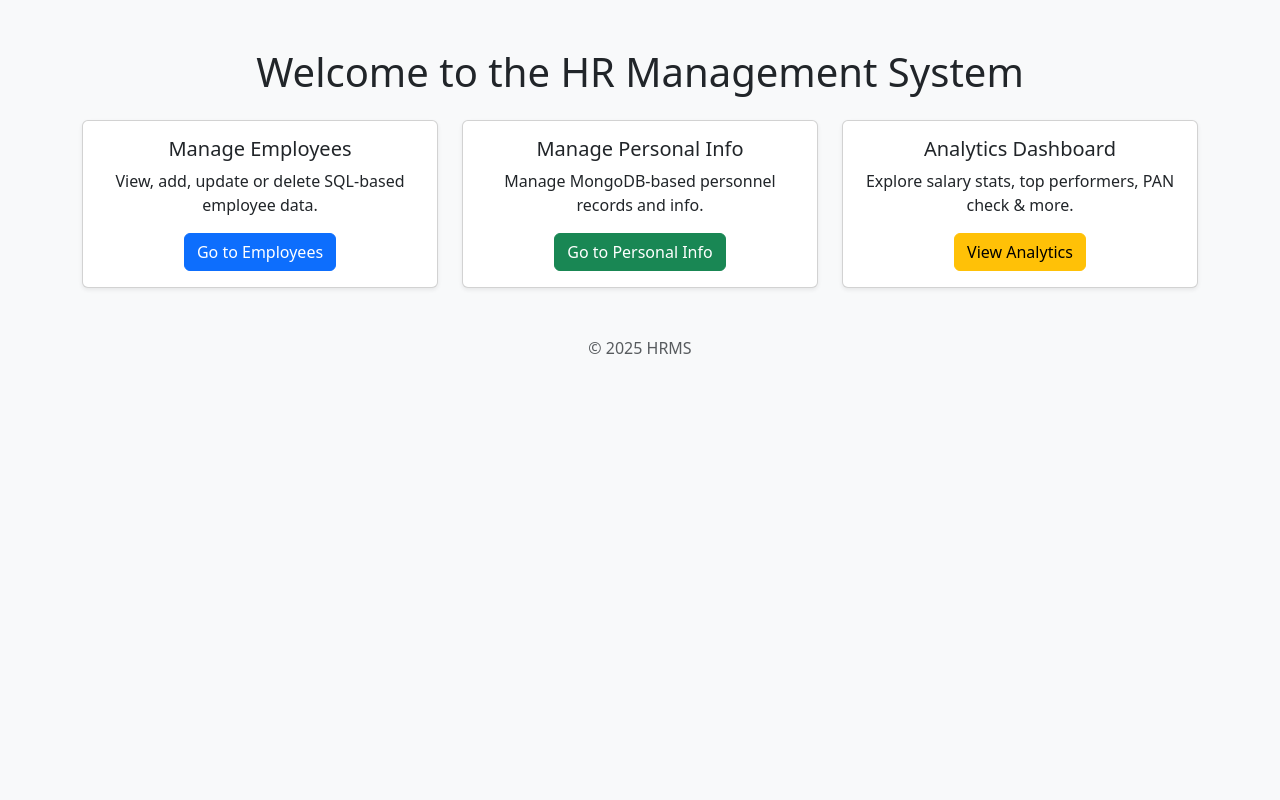
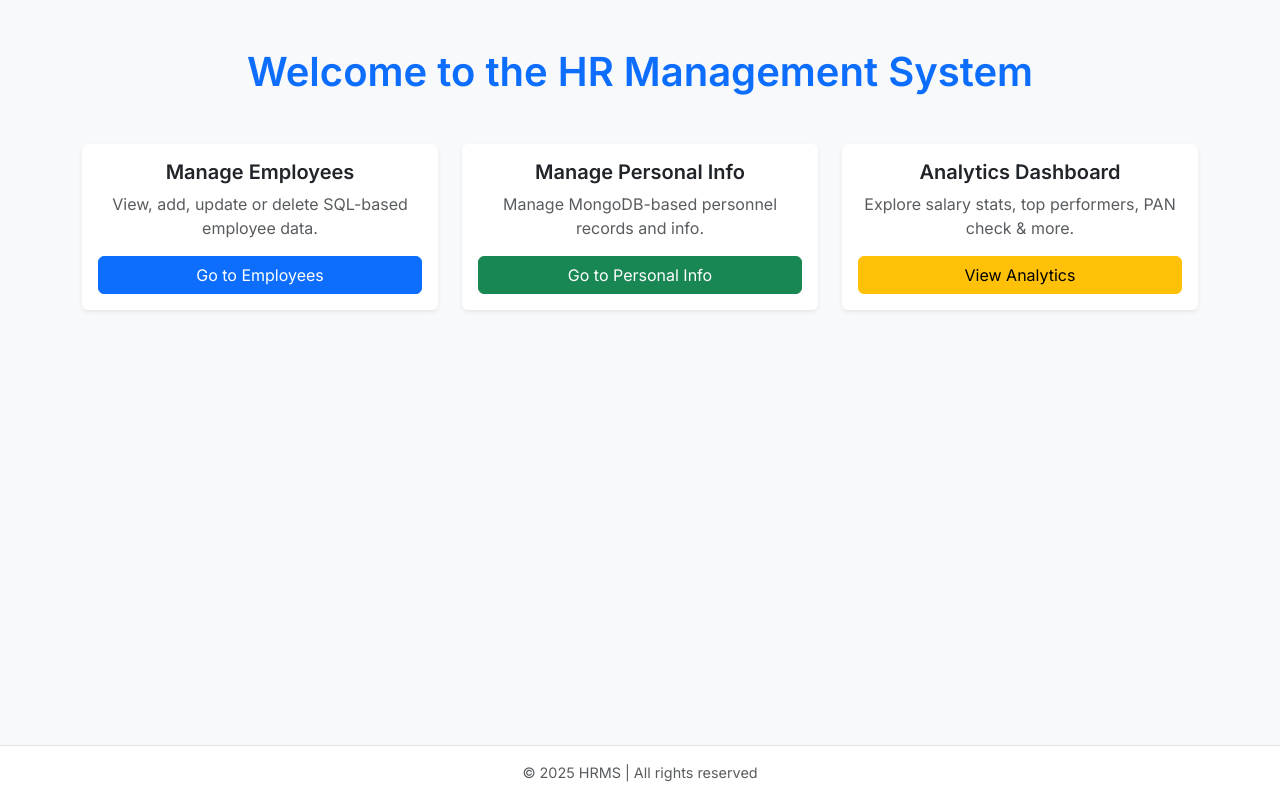
Before and after one commit to pratham1kruk/HR-management-system, a Flask app: page / in a window 1280 px wide. Run offline with Flask 3, Linux system fonts and the light colour scheme; some libraries are stand-ins or nearby versions.

Commit message:
index.html improved

```diff
--- a/backend/templates/index.html
+++ b/backend/templates/index.html
@@ -3,47 +3,66 @@
 <head>
     <meta charset="UTF-8">
     <title>HR Management Dashboard</title>
-    <link rel="stylesheet" href="https://cdn.jsdelivr.net/npm/bootstrap@5.3.0/dist/css/bootstrap.min.css">
+    <meta name="viewport" content="width=device-width, initial-scale=1">
+
+    <!-- Bootstrap CSS -->
+    <link href="https://cdn.jsdelivr.net/npm/bootstrap@5.3.0/dist/css/bootstrap.min.css" rel="stylesheet">
+
+    <!-- Google Font -->
+    <link href="https://fonts.googleapis.com/css2?family=Inter:wght@400;600&display=swap" rel="stylesheet">
+
+    <style>
+        body {
+            font-family: 'Inter', sans-serif;
+        }
+        .card:hover {
+            transform: translateY(-5px);
+            transition: all 0.2s ease-in-out;
+        }
+        footer {
+            font-size: 0.9rem;
+        }
+    </style>
 </head>
-<body class="bg-light">
-    <div class="container py-5">
-        <h1 class="mb-4 text-center">Welcome to the HR Management System</h1>
+<body class="bg-light d-flex flex-column min-vh-100">
+    <div class="container-md py-5 flex-grow-1">
+        <h1 class="mb-5 text-center fw-bold text-primary">Welcome to the HR Management System</h1>
 
-        <div class="row g-4">
+        <div class="row g-4 justify-content-center">
             <div class="col-md-4">
-                <div class="card h-100 shadow-sm">
+                <div class="card h-100 shadow-sm border-0">
                     <div class="card-body text-center">
-                        <h5 class="card-title">Manage Employees</h5>
-                        <p class="card-text">View, add, update or delete SQL-based employee data.</p>
-                        <a href="/employees/" class="btn btn-primary">Go to Employees</a>
+                        <h5 class="card-title fw-semibold">Manage Employees</h5>
+                        <p class="card-text text-muted">View, add, update or delete SQL-based employee data.</p>
+                        <a href="/employees/" class="btn btn-primary w-100">Go to Employees</a>
                     </div>
                 </div>
             </div>
 
             <div class="col-md-4">
-                <div class="card h-100 shadow-sm">
+                <div class="card h-100 shadow-sm border-0">
                     <div class="card-body text-center">
-                        <h5 class="card-title">Manage Personal Info</h5>
-                        <p class="card-text">Manage MongoDB-based personnel records and info.</p>
-                        <a href="/mongo/" class="btn btn-success">Go to Personal Info</a>
+                        <h5 class="card-title fw-semibold">Manage Personal Info</h5>
+                        <p class="card-text text-muted">Manage MongoDB-based personnel records and info.</p>
+                        <a href="/mongo/" class="btn btn-success w-100">Go to Personal Info</a>
                     </div>
                 </div>
             </div>
 
             <div class="col-md-4">
-                <div class="card h-100 shadow-sm">
+                <div class="card h-100 shadow-sm border-0">
                     <div class="card-body text-center">
-                        <h5 class="card-title">Analytics Dashboard</h5>
-                        <p class="card-text">Explore salary stats, top performers, PAN check & more.</p>
-                        <a href="/analytics/avg-salary" class="btn btn-warning">View Analytics</a>
+                        <h5 class="card-title fw-semibold">Analytics Dashboard</h5>
+                        <p class="card-text text-muted">Explore salary stats, top performers, PAN check & more.</p>
+                        <a href="/analytics/avg-salary" class="btn btn-warning w-100">View Analytics</a>
                     </div>
                 </div>
             </div>
         </div>
+    </div>
 
-        <footer class="mt-5 text-center text-muted">
-            &copy; 2025 HRMS
-        </footer>
-    </div>
+    <footer class="text-center py-3 bg-white border-top text-muted">
+        &copy; 2025 HRMS | All rights reserved
+    </footer>
 </body>
 </html>
```
